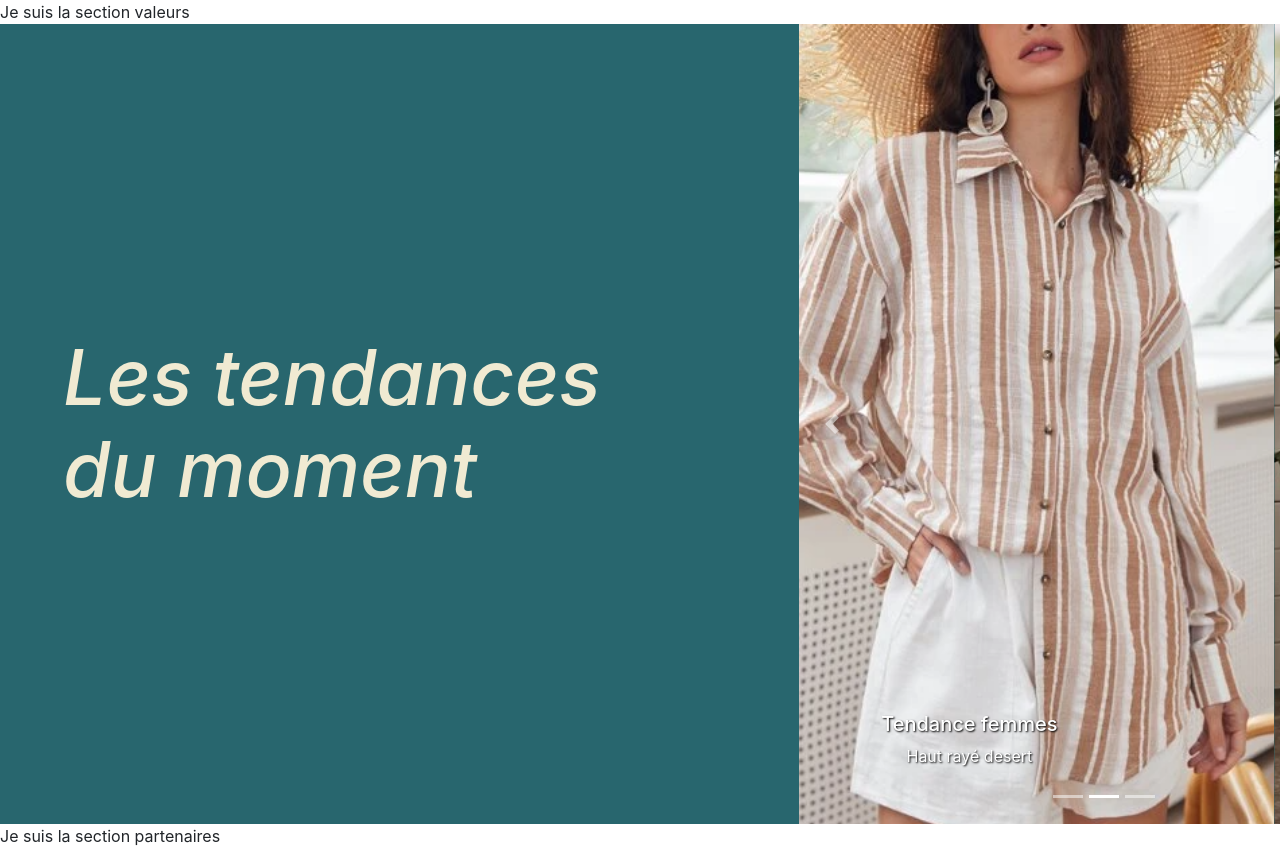
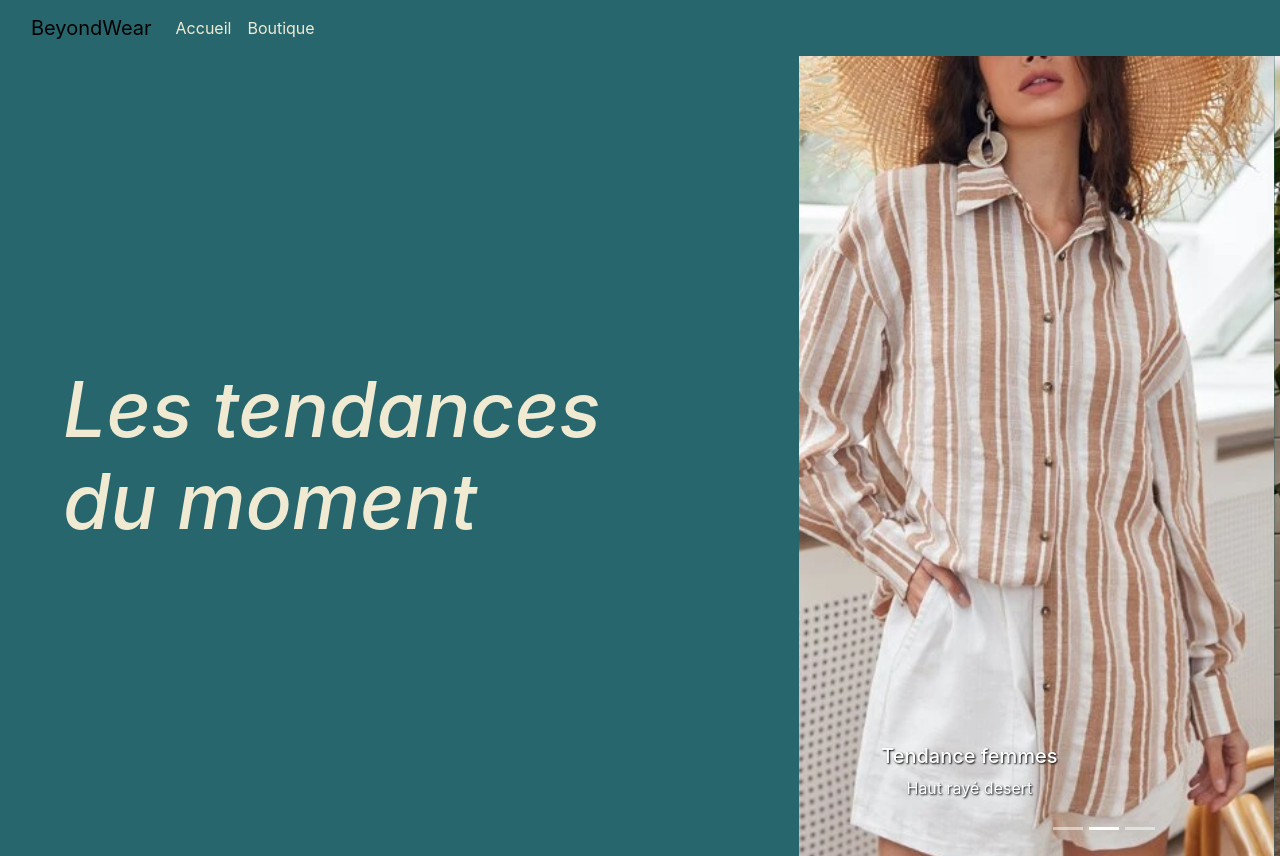
Before and after one commit to vicentelaff/beyondwear, a plain HTML site: page index.html in a window 1280 px wide. Shown: the top 856 px of the page. Drawn offline with nearby package versions, Linux system fonts and the light colour scheme.

Commit message:
création de la navbar

```diff
--- a/css/style.css
+++ b/css/style.css
@@ -24,3 +24,23 @@
 .carousel-caption{
     text-shadow: 1px 1px 2px rgba(0, 0, 0, 1);
 }
+
+.navbar{
+    background-color: #28666e;
+}
+
+.navbar-brand{
+    color: #000;
+}
+
+.navbar-brand:hover{
+    color: #b5b682;
+}
+
+.nav-link{
+    color: #f0ead2;
+}
+
+.nav-link:hover{
+    color: #b5b682;
+}
--- a/index.html
+++ b/index.html
@@ -22,9 +22,23 @@
 
 <body>
     <!-- NAVBAR -->
+    <nav class="navbar navbar-expand-lg">
+        <div class="container-fluid">
+          <a class="navbar-brand" href="#">BeyondWear</a>
+          <button class="navbar-toggler" type="button" data-bs-toggle="collapse" data-bs-target="#navbarNavAltMarkup" aria-controls="navbarNavAltMarkup" aria-expanded="false" aria-label="Toggle navigation">
+            <span class="navbar-toggler-icon"></span>
+          </button>
+          <div class="collapse navbar-collapse" id="navbarNavAltMarkup">
+            <div class="navbar-nav">
+              <a class="nav-link active" aria-current="page" href="#">Accueil</a>
+              <a class="nav-link" href="#">Boutique</a>
+            </div>
+          </div>
+        </div>
+      </nav>
 
     <!-- PAGE D'ACCUEIL -->
-    <div class="valeurs">Je suis la section valeurs</div>
+    <!-- <div class="valeurs">Je suis la section valeurs</div> -->
 
     <!-- +++++++++++++++++++++++ SECTION INEDITS ++++++++++++++++++++++++ -->
     <div class="d-flex flex-sm-wrap flex-md-nowrap container-inedit w-100">
@@ -68,7 +82,7 @@
             </a>
         </div>
     </div>
-    <div class="partenaires">Je suis la section partenaires</div>
+    <!-- <div class="partenaires">Je suis la section partenaires</div> -->
     <!-- FOOTER -->
 
 </body>
```
